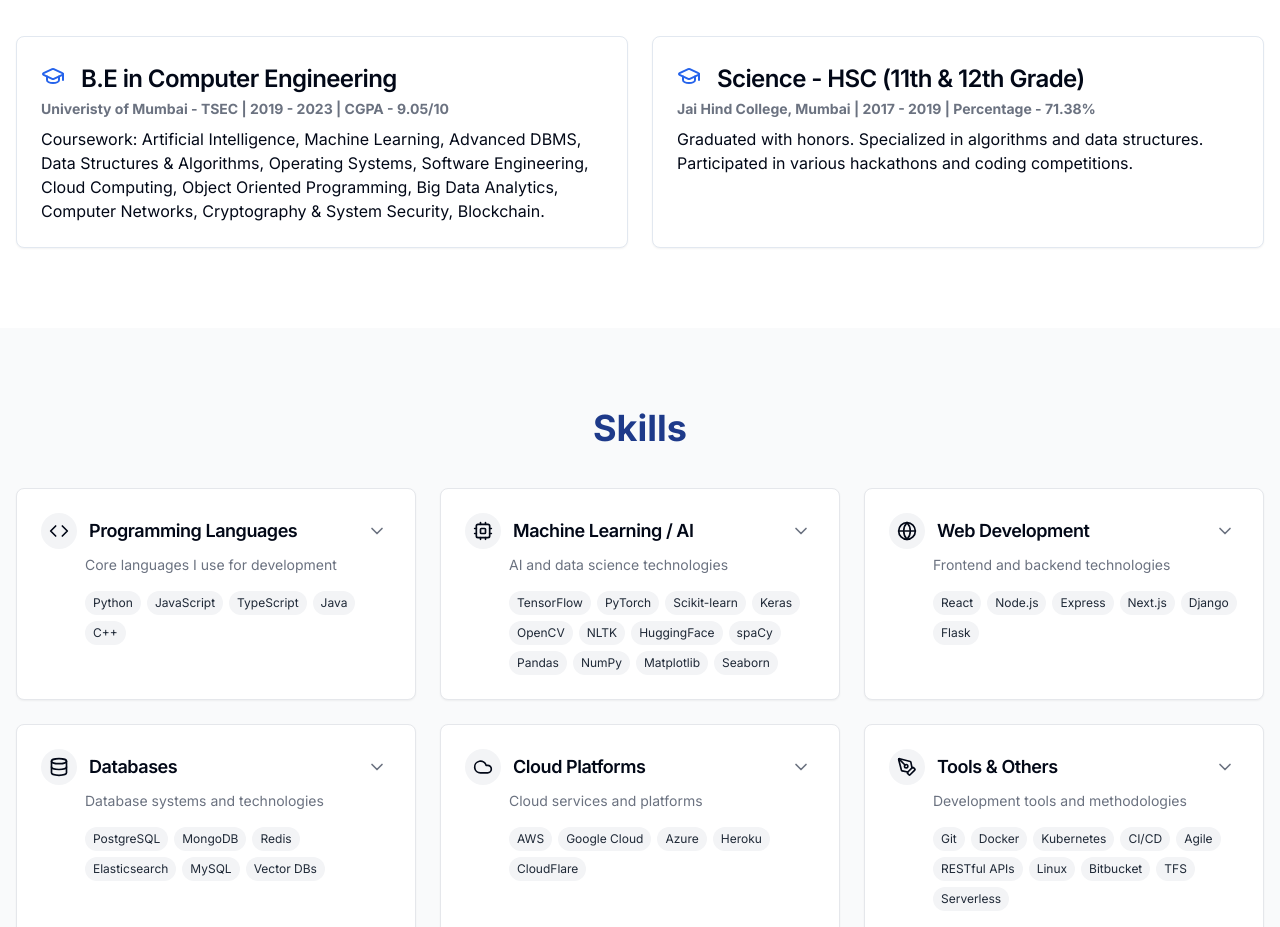
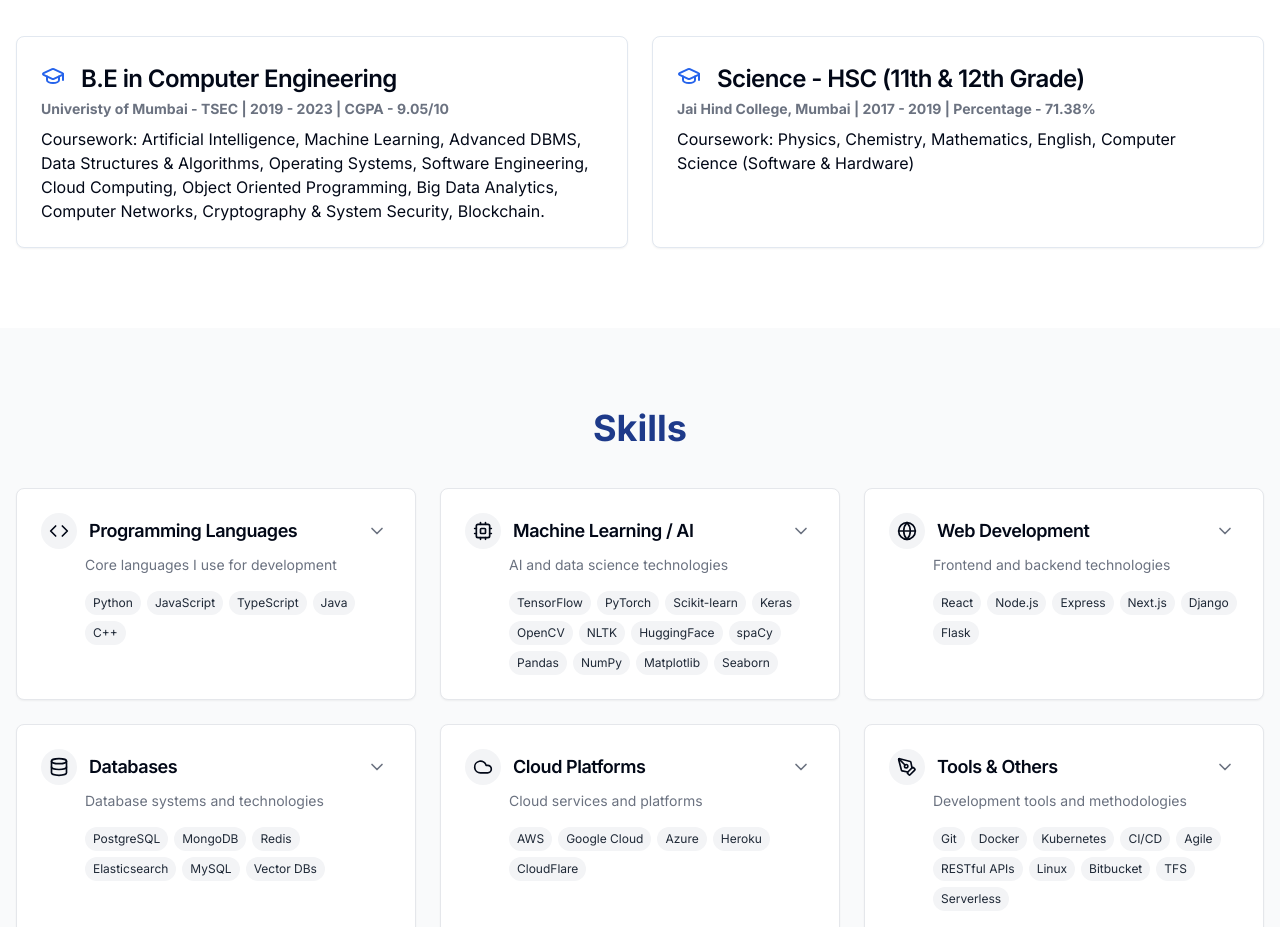
Before and after one commit to SohailGidwani/next-portfolio, a Next.js app: page / in a window 1280 px wide. Shown: the part 2621-3548 px from the top of the page. Built offline with nearby package versions, Linux system fonts and the light colour scheme.

Commit message:
Update education description for HSC to reflect coursework details

```diff
--- a/app/components/Education.tsx
+++ b/app/components/Education.tsx
@@ -47,7 +47,7 @@ export default function Education({ setActiveSection }: EducationProps) {
       institution: "Jai Hind College, Mumbai",
       year: "2017 - 2019",
       cgpa: "Percentage - 71.38%",
-      description: "Graduated with honors. Specialized in algorithms and data structures. Participated in various hackathons and coding competitions."
+      description: "Coursework: Physics, Chemistry, Mathematics, English, Computer Science (Software & Hardware)"
     }
   ]
 
```
